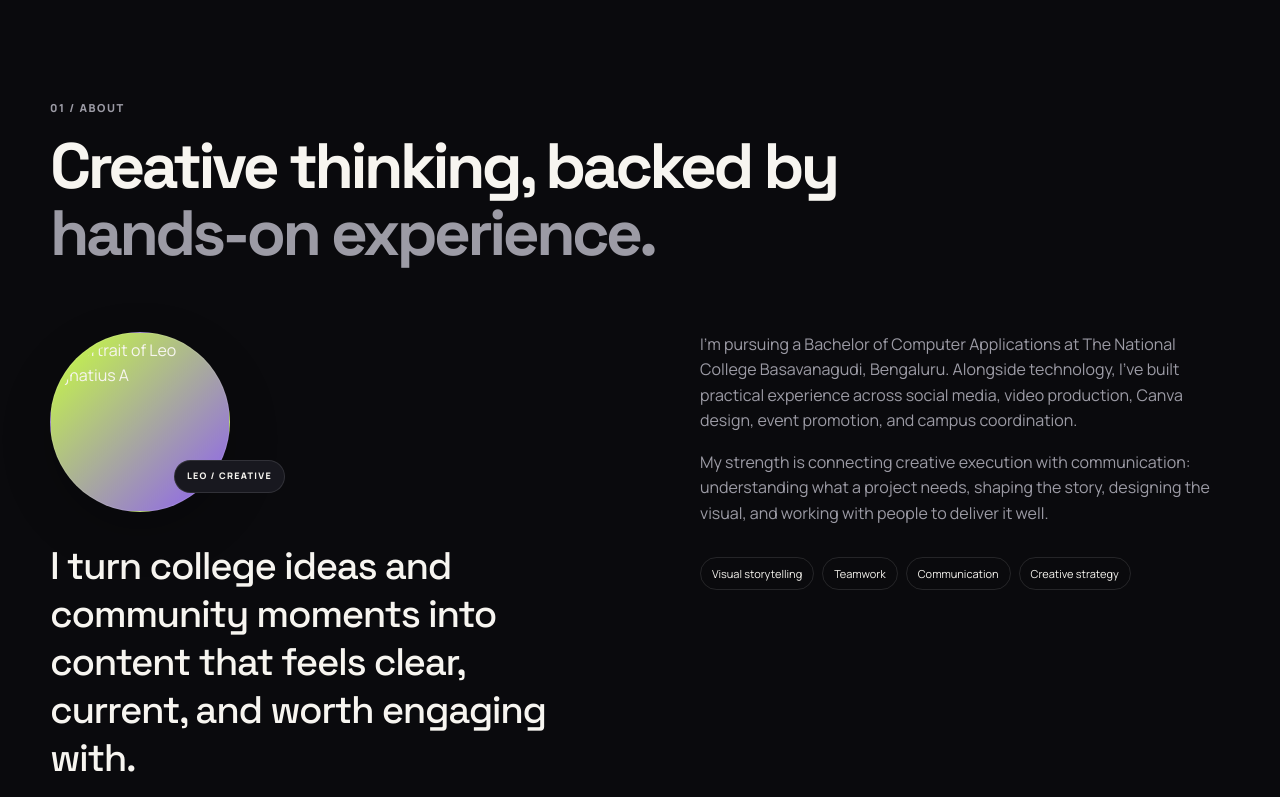
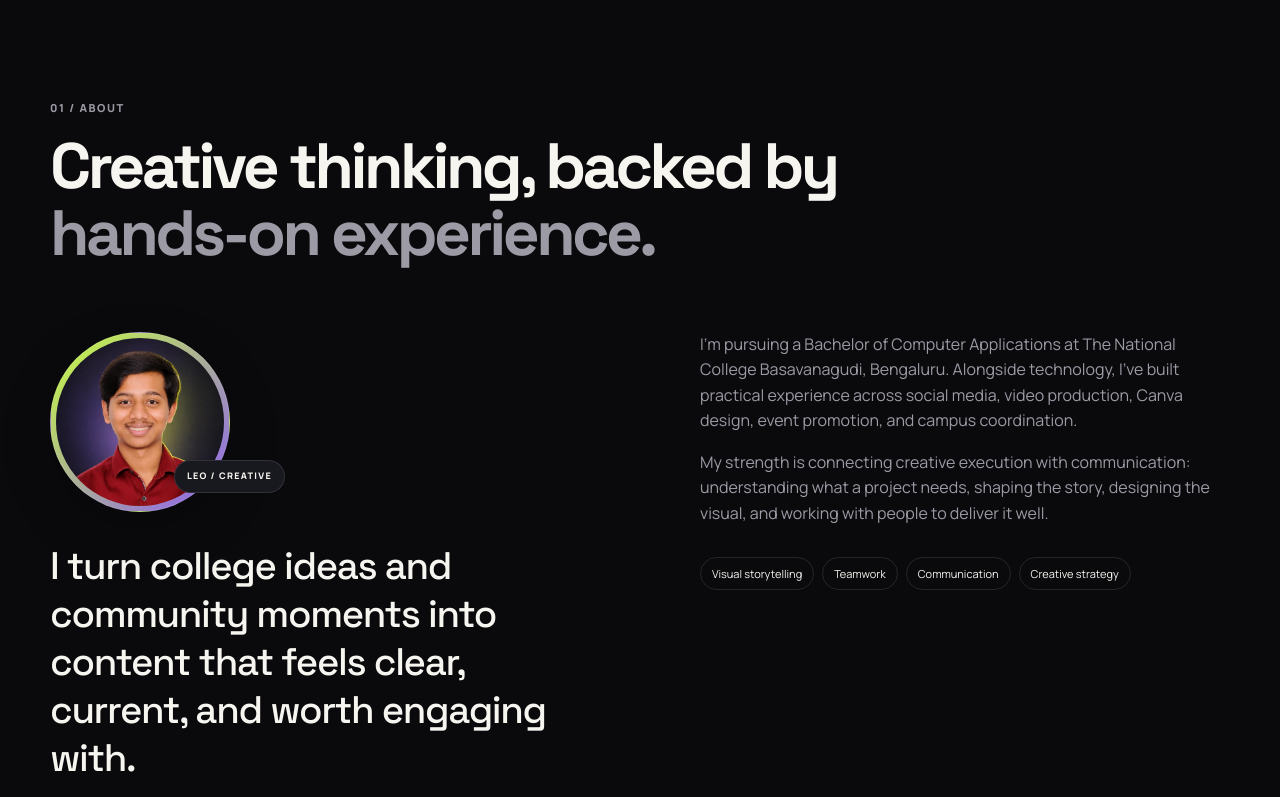
Before and after one commit to Leoignatius85/Leo, a plain HTML site: page index.html in a window 1280 px wide. Shown: the part 1043-1840 px from the top of the page. Drawn offline with Linux system fonts and the light colour scheme; files whose address does not match are found by name.

Commit message:
Update index.html

```diff
--- a/index.html
+++ b/index.html
@@ -66,7 +66,7 @@
               <span>CREATIVE / 2026</span>
               <span class="portrait-star">✦</span>
             </div>
-            <img class="portrait-photo" src="assets/leo-portrait.webp?v=3" alt="Leo Ignatius A smiling in a professional studio portrait">
+            <img class="portrait-photo" src="assets/leo.png?v=3" alt="Leo Ignatius A smiling in a professional studio portrait">
             <div class="portrait-name">
               <span>LEO</span>
               <strong>IGNATIUS A</strong>
```
